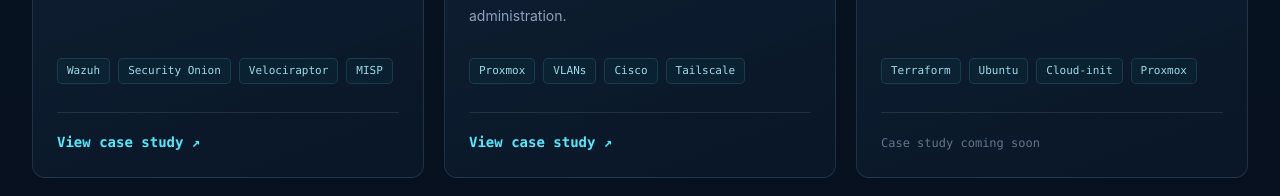
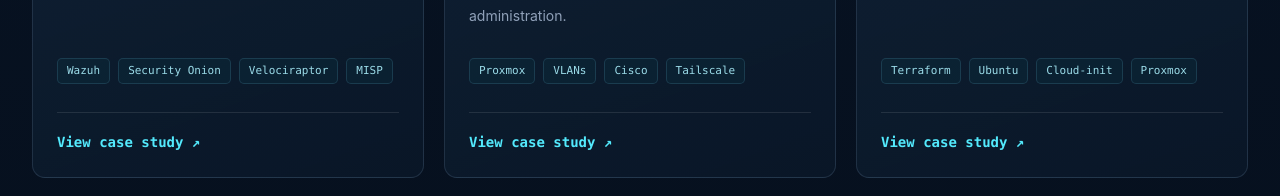
Before and after one commit to edilbertorodriguez/edilberto-portfolio, a React (Vite) app: page / in a window 1280 px wide. Shown: the part 1720-1916 px from the top of the page. Built offline with nearby package versions, Linux system fonts and the light colour scheme.

Commit message:
Add Terraform infrastructure as code case study

```diff
--- a/src/data/projects.ts
+++ b/src/data/projects.ts
@@ -81,6 +81,40 @@ export const projects: Project[] = [
     ],
   },
   {
+  id: 'terraform',
+  number: '03',
+  title: 'Automated VM Provisioning',
+  category: 'INFRASTRUCTURE AS CODE',
+  status: 'Validated Laboratory Implementation',
+  summary:
+    'Repeatable provisioning of Ubuntu Server virtual machines on Proxmox VE using Terraform, cloud-init templates, and infrastructure configuration.',
+  challenge:
+    'Reduce manual virtual machine deployment and establish consistent, reproducible infrastructure configurations.',
+  solution:
+    'Developed reusable Terraform configurations for provisioning Ubuntu virtual machines from a cloud-init template on Proxmox VE, including CPU, memory, storage, networking, and guest initialization.',
+  technologies: [
+    'Terraform',
+    'Proxmox VE',
+    'Ubuntu Server 24.04',
+    'Cloud-init',
+    'QEMU Guest Agent',
+    'Linux',
+    'SSH',
+  ],
+  highlights: [
+    'Created an Ubuntu 24.04 cloud-init virtual machine template.',
+    'Implemented a reusable Terraform module for VM provisioning.',
+    'Configured virtual CPU, RAM, storage, networking, and guest initialization.',
+    'Provisioned multiple Ubuntu virtual machines with different resource specifications.',
+    'Validated VM networking, SSH connectivity, cloud-init, and QEMU guest agent operation.',
+  ],
+  results: [
+    'Successfully provisioned Ubuntu virtual machines through Terraform.',
+    'Verified network connectivity and SSH access.',
+    'Validated cloud-init configuration and QEMU guest agent functionality.',
+  ],
+},
+  {
     id: 'terratech',
     number: '05',
     title: 'TerraTech — Satellite & IoT Telemetry',
```
